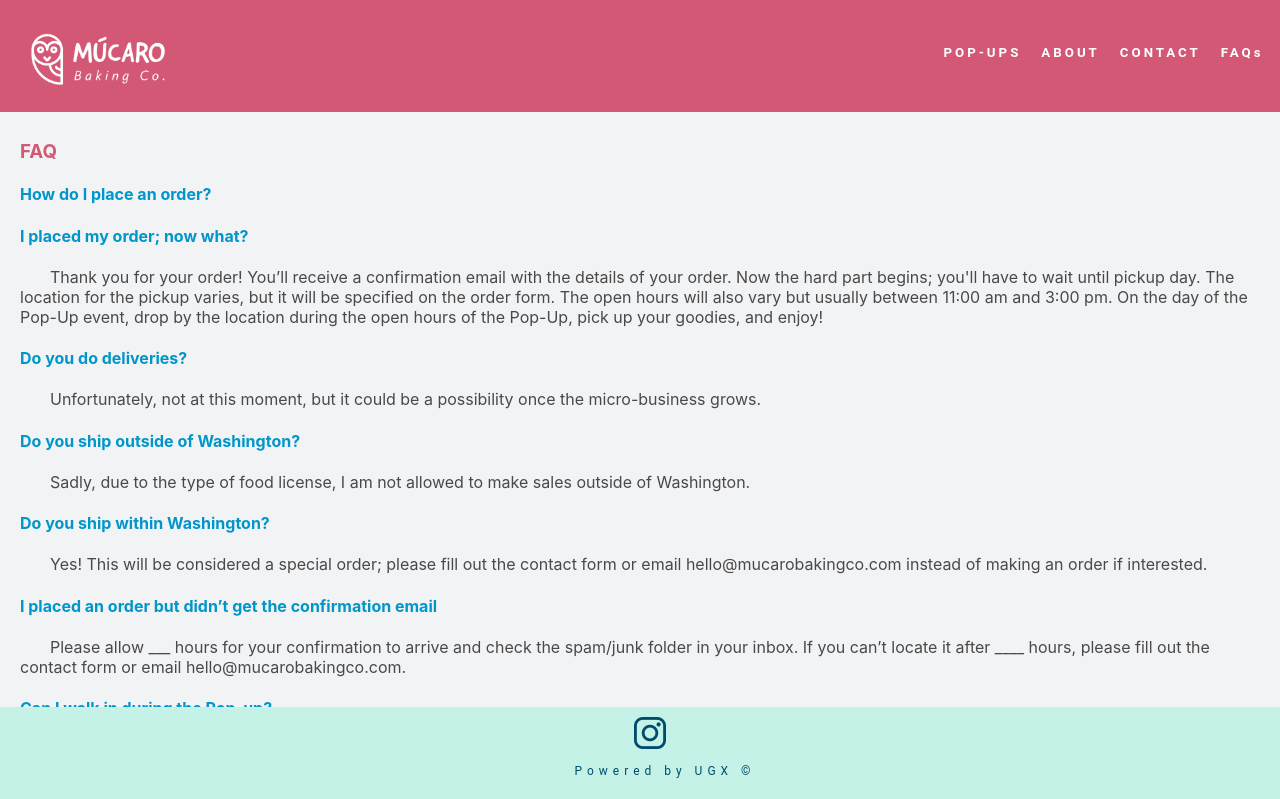
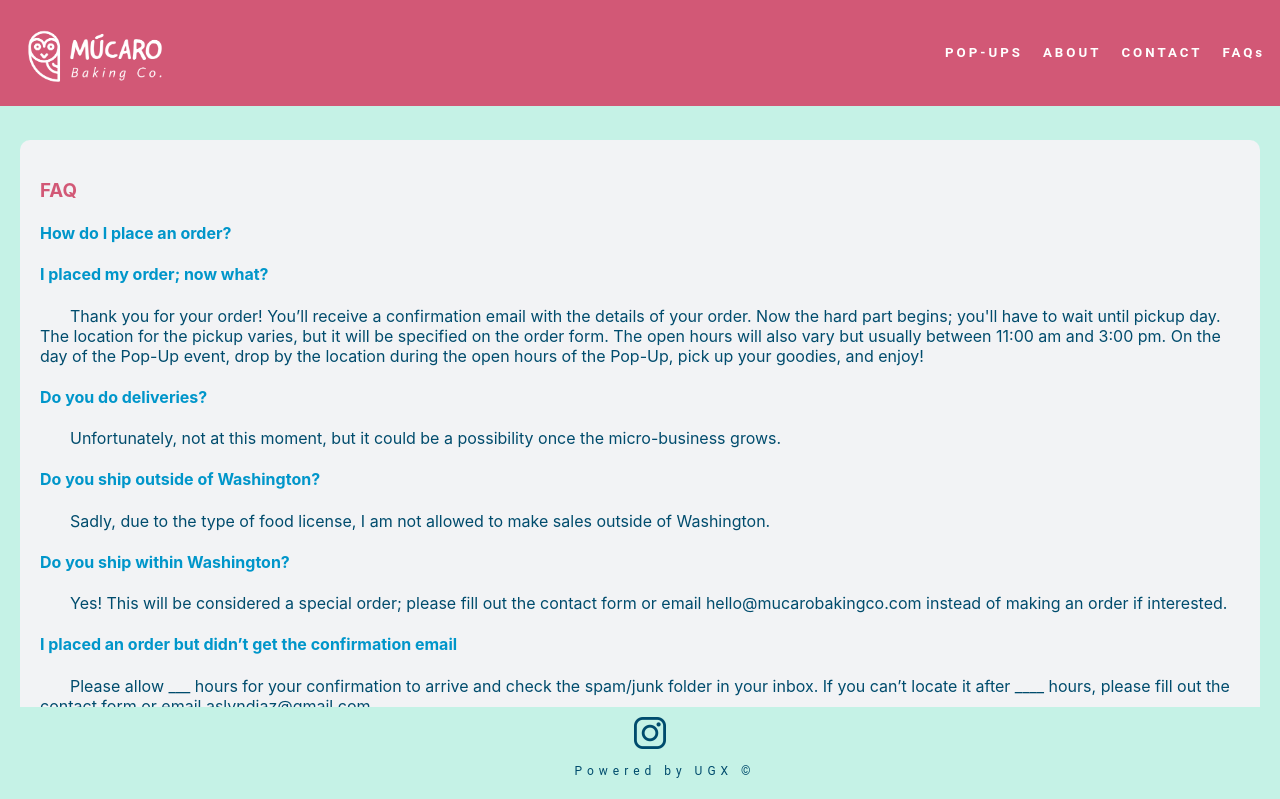
Before and after one commit to Ugonz86/MucaroBakingCo, a React (Create React App) app: page /faqs in a window 1280 px wide. Shown: the top 799 px of the page. Built offline with nearby package versions, Linux system fonts and the light colour scheme; the HTML template or start-up script is replaced by a standard one; what @aws-amplify/core would draw is missing.

Commit message:
Modified UI

```diff
--- a/src/App.css
+++ b/src/App.css
@@ -4,13 +4,14 @@
 }
 
 body {
-  background-color: #f2f3f5;
+  /* background-color: #f2f3f5; */
+  background-color: #C5F2E6;
   color: #004C6D;
 }
 
 .headerDiv {
   /* justify-content: baseline; */
-  width: 100vw;;
+  /* width: 100vw; */
   display:inline;
   /* margin: 0 auto; */
 }
@@ -19,6 +20,7 @@ body {
 height: 12vh;
 font-size: 60px !important;
 float:left;
+/* background-color: green; */
 }
 
 .Menu {
@@ -28,19 +30,27 @@ float:left;
   font-family: Roboto;
   letter-spacing: 3px;
   text-decoration: none;
-  padding: .3rem .9rem 0;
+  /* padding: 0 .9rem 0; */
+  /* background-color: green; */
+  height: 12vh;
+  justify-content: center;
+  justify-items: center;
+  margin: auto;
 }
 
 .Header {
 position: fixed;
-padding: .5rem;
+padding: .3rem;
 top: 0;
 left: 0;
 right: 0;
 background-color: #D25876;
-align-items: center;
-display: grid;
-grid-template-areas: '.App-App nav';
+/* align-items: center; */
+/* display: grid;
+grid-template-areas: '.App-App nav'; */
+/* align-items: center;
+justify-content: center;
+margin: auto 0; */
 }
 
 .Menu2 {
@@ -75,8 +85,39 @@ grid-template-areas: '.App-App nav';
     min-height: 20vh;
   }
 
+  .Contact {
+
+  }
+
+  .form-container {
+    width: 75vw;
+    justify-content: center;
+    align-items: center;
+    padding: 20px;
+    /* display:flex */
+  }
+
+  /* .popUpsContainer {
+    width: 75vw;
+    justify-content: center;
+    align-items: center;
+  } */
+
+  .button {
+    /* margin: auto !important; */
+    /* justify-content: center;
+    align-items: center; */
+  }
+
+  input {
+    width: auto !important;
+  }
+  textarea {
+    width: auto !important;
+  }
+
   .title {
-    margin-top: 80px !important;
+    margin-top: 20px !important;
     color: #d25876;
   }
 
@@ -123,7 +164,7 @@ grid-template-areas: '.App-App nav';
 }
 
 .title {
-  margin-top: 80px !important;
+  /* margin-top: 80px !important; */
   color: #d25876;
 }
 
@@ -134,6 +175,8 @@ h5 {
 .Menu a {
 text-decoration: none;
 color: white;
+margin: auto;
+
 }
 
 .Menu2 a {
@@ -142,7 +185,7 @@ color: white;
 
 }
 
-.App-header {
+/* .App-header {
   min-height: 100vh;
   display: flex;
   flex-direction: column;
@@ -150,36 +193,32 @@ color: white;
   justify-content: center;
   font-size: calc(10px + 2vmin);
   color: #121212;
-}
+} */
 
 .PopUps {
-  background-color: #f2f3f5;
+  /* background-color: #f2f3f5;
   min-height: 75vh;
   display: flex;
   flex-direction: column;
   align-items: center;
   justify-content: center;
-  /* font-size: calc(10px + 2vmin); */
   color: #004C6D;
   margin: 60px 20px 100px;
-}
-
-.Contact {
-  /* background-color: #C5F2E6; */
-  /* background-color: #f2f3f5; */
-  /* background-image: linear-gradient(to bottom, #d25876, #d68660, #c6b275, #b8d6ab, #c5f2e6); */
-  /* background-image: linear-gradient(to bottom, #0096ca, #3eafcf, #6cc6d3, #99ddda, #c5f2e6); */
-  /* background-image: linear-gradient(to bottom, #d25876, #d68660, #c6b275, #b8d6ab, #c5f2e6); */
-
-  margin: 60px 20px 100px;
+  text-align: left; */
+  min-height: 75vh;
+  padding: 40px 0 60px;
   display: flex;
   flex-direction: column;
-  color: #4a4949;
+  color: #004C6D;
   text-align: left;
+  margin: auto;
+  justify-content: center;
+  align-items: center;
 }
 
 .Home {
-  min-height: 75vh;
+  min-height: 80vh;
+  /* height: 100%; */
   margin: 30px;
   display: flex;
   flex-direction: column;
@@ -194,41 +233,101 @@ color: white;
   color: #4a4949; */
 }
 
-.Faqs {
+.Contact {
+  /* min-height: 75vh;
+  padding: 40px 0 60px;
+  display: flex;
+  flex-direction: column;
+  color: #004C6D;
+  text-align: left;
+  margin: auto;
+  justify-content: center;
+  align-items: center; */
+  min-height: 75vh;
   margin: 60px 20px 100px;
   display: flex;
   flex-direction: column;
   align-items: center;
   justify-content: center;
-  color: #4a4949;
-  text-align: left;
-}
-
-.form-container {
-  text-align: left;
-  margin-bottom: 20px;
+  height: 100%;
+  color: #004c6d;
 }
 
 .About {
+  min-height: 75vh;
   margin: 60px 20px 100px;
   display: flex;
   flex-direction: column;
   align-items: center;
   justify-content: center;
+  height: 100%;
+  color: #004c6d;
+}
+
+.Faqs {
+  /* margin: 60px 20px 100px;
+  display: flex;
+  flex-direction: column;
+  align-items: center;
+  justify-content: center;
   color: #4a4949;
+  text-align: left; */
+  min-height: 75vh;
+  margin: 60px 20px 100px;
+  display: flex;
+  flex-direction: column;
+  align-items: center;
+  justify-content: center;
   height: 100%;
+  color: #004c6d;
 }
 
 .faqsContainer {
+  /* text-align: left; */
+  min-width: 175px;
+  overflow: scroll;
+  background-color: #f2f3f5;
+  border-radius: 10px;
+  text-align: left;
+  margin: 80px 0 80px 0;
+  padding: 20px;
   text-align: left;
 }
 
 .aboutContainer {
+  min-width: 175px;
+  overflow: scroll;
+  background-color: #f2f3f5;
+  border-radius: 10px;
+  text-align: left;
+  margin: 80px 0 80px 0;
+  padding: 20px;
+  text-align: left;
+}
+
+.form-container {
+  /* min-width: 175px;
+  background-color: #f2f3f5;
+  border-radius: 10px;
+  text-align: left;
+  margin: 80px 0 80px 0;
+  padding: 20px; */
+  min-width: 175px;
+  overflow: scroll;
+  background-color: #f2f3f5;
+  border-radius: 10px;
+  text-align: left;
+  margin: 80px 0 80px 0;
+  padding: 20px;
   text-align: left;
 }
 
 p {
   text-indent: 30px;
+}
+
+h1 {
+text-align: center;
 }
 
 h4 {
@@ -242,12 +341,12 @@ button {
   padding: 10px;
   border-radius: 5px;
   width: 80px;
-  margin: 15px auto;
+  margin: auto;
 }
 
-button:hover {
-  background-color: #004c6d;
-  color: #c5f2e6;
+button:active {
+
+  /* color: #c5f2e6; */
 }
 
 .form {
@@ -258,8 +357,26 @@ button:hover {
   padding: 20px 20px 20px 20px;
   border-radius: 10px;
   margin: 0 auto;
-  color: #004c6d;
-  background-image: linear-gradient(to bottom, #0096ca, #3eafcf, #6cc6d3, #99ddda, #c5f2e6);
+  color: #0096ca;
+  /* background-image: linear-gradient(to bottom, #0096ca, #3eafcf, #6cc6d3, #99ddda, #c5f2e6); */
+}
+
+.form-container {
+  min-width: 175px;
+  background-color: #f2f3f5;
+  border-radius: 10px;
+  text-align: left;
+  margin: 80px 0 80px 0;
+  padding: 20px;
+}
+
+.popUpsContainer {
+  min-width: 175px;
+  background-color: #f2f3f5;
+  border-radius: 10px;
+  text-align: left;
+  margin: 80px 0 80px 0;
+  padding: 20px;
 }
 
 input {
@@ -269,27 +386,31 @@ input {
   padding: 10px;
   margin: 10px;
   width: auto;
-  background-color: white;
+  background-color: #E8E8E8;
+  color: #004c6d;
   font-family: Roboto;
   /* width: 72vw; */
 
 }
 
 input::placeholder {
-  color: #adadad;
+  color: #c0cace;
 }
 textarea::placeholder {
-  color: #adadad;
+  color: #c0cace;
 }
 
 textarea {
   resize: vertical;
   width: auto;
-
+  min-height: 2vh;
+  background-color: #E8E8E8;
+  color: #004c6d;
+  outline: none;
 }
 
 .send {
-  color: #004c6d;
+  color: #0096ca;
 }
 
 .Footer {
--- a/src/pages/Contact.js
+++ b/src/pages/Contact.js
@@ -114,7 +114,6 @@ function Contact() {
               padding: "10px",
               margin: "10px",
               width: "auto",
-              backgroundColor: " white",
               fontFamily: "Roboto",
             }}
           />
--- a/src/pages/Faqs.js
+++ b/src/pages/Faqs.js
@@ -38,7 +38,7 @@ function Faqs() {
           Please allow ___ hours for your confirmation to arrive and check the
           spam/junk folder in your inbox. If you can’t locate it after ____
           hours, please fill out the contact form or email
-          hello@mucarobakingco.com.
+          aslyndiaz@gmail.com.
         </p>
         <h4>Can I walk in during the Pop-up?</h4>
         <p>
@@ -50,13 +50,13 @@ function Faqs() {
         <h4>Do you take special orders?</h4>
         <p>
           Yes! Please fill out the contact form or email
-          hello@mucarobakingco.com with the details.
+          aslyndiaz@gmail.com with the details.
         </p>
         <h4>Can I cancel my order?</h4>
         <p>
           Cancellations will be accepted up to a week before the Pop-up event.
           If you need to cancel your order six to four days ahead, please fill
-          out the contact form or email hello@mucarobakingco.com. Those will be
+          out the contact form or email aslyndiaz@gmail.com. Those will be
           handled on a case-by-case basis. Changes will not be accepted within
           three days of the event.
         </p>
--- a/src/pages/PopUps.js
+++ b/src/pages/PopUps.js
@@ -1,11 +1,19 @@
-import React from 'react';
-import '../App.css';
+import React from "react";
+import "../App.css";
 
 function PopUps() {
   return (
     <div className="PopUps">
+      <div className="popUpsContainer">
         <h1>Coming Soon</h1>
-        <h3 style={{color: "#004c6d"}}>Follow <a className="instalink" href="https://www.instagram.com/bakingjeva/">@MucaroBakingCo</a> on Instagram to stay up to date with what's cooking on the oven.</h3>
+        <h3 style={{ color: "#004c6d" }}>
+          Follow{" "}
+          <a className="instalink" href="https://www.instagram.com/bakingjeva/">
+            @MucaroBakingCo
+          </a>{" "}
+          on Instagram to stay up to date with what's coming out the oven!
+        </h3>
+      </div>
     </div>
   );
 }
```
